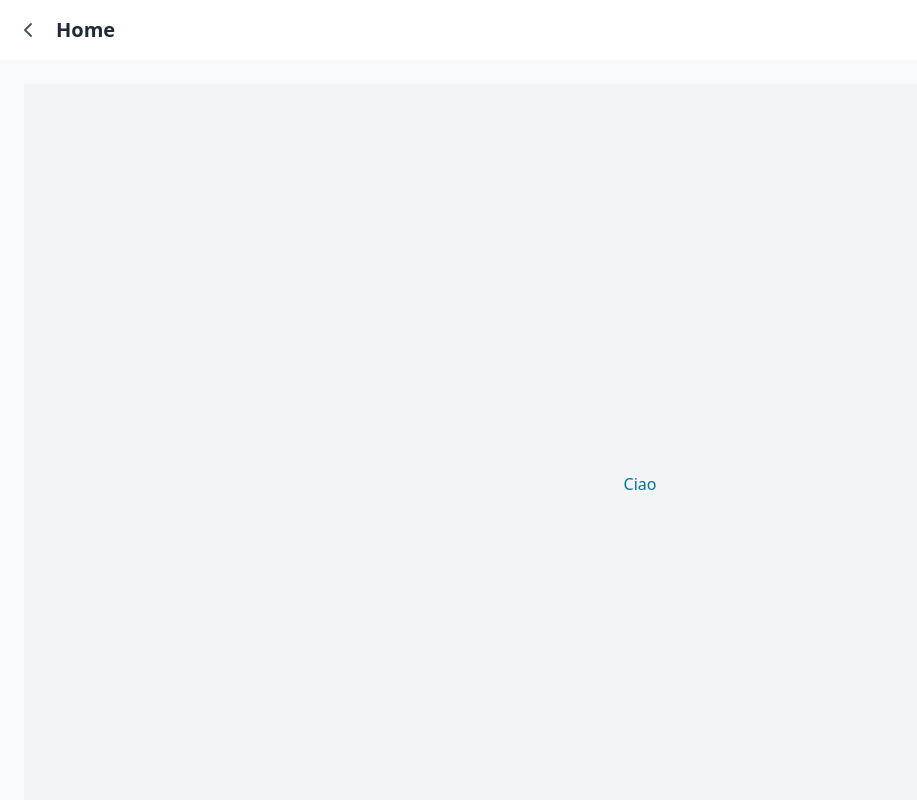
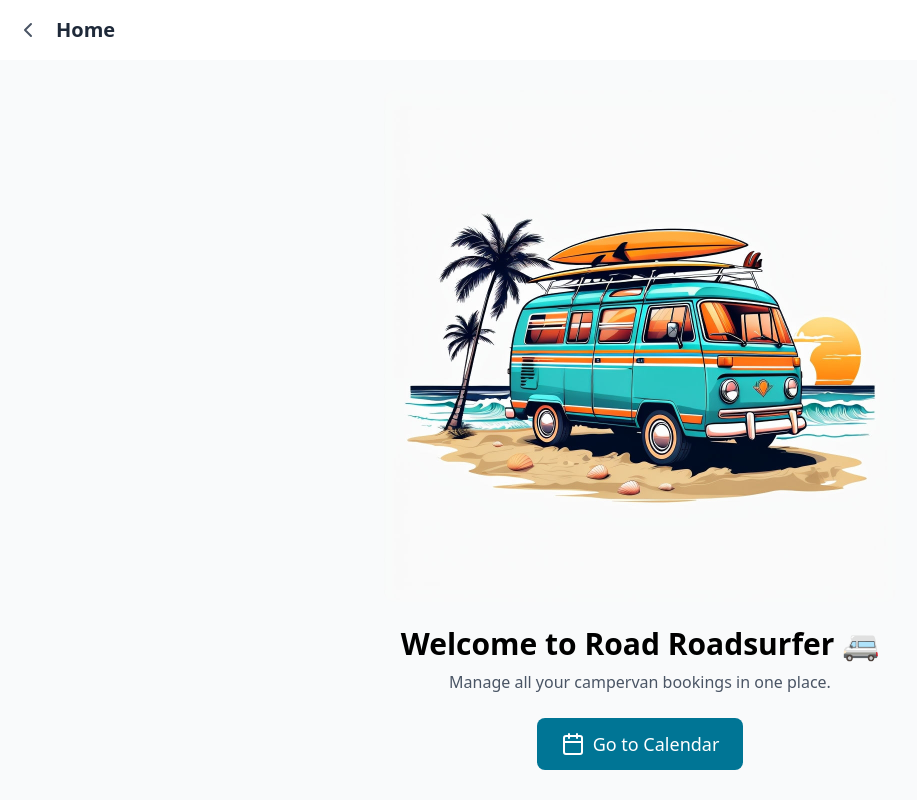
Before and after one commit to vallo87/booking-app, a Vue app: page / in a window 1280 px wide. Shown: the whole page, without its empty margins (0-917 px from the left). Built offline with nearby package versions, Linux system fonts and the light colour scheme; the HTML template or start-up script is replaced by a standard one.

Commit message:
feat: add assets + complete HomeView.vue

```diff
--- a/src/views/HomeView.vue
+++ b/src/views/HomeView.vue
@@ -1,9 +1,20 @@
-<script setup lang="ts"></script>
+<template>
+  <div class="flex flex-col justify-center items-center h-full text-center p-4">
+    <img src="/caravan.jpeg" alt="Cartoon Caravan" class="max-w-lg w-full rounded-xl mb-6" />
 
-<template>
-  <div class="w-full h-screen flex items-center justify-center bg-gray-100 p-0">
-    <h1 class="text-cyan-700">Ciao</h1>
+    <h1 class="text-2xl md:text-3xl font-semibold mb-2">Welcome to Road Roadsurfer 🚐</h1>
+    <p class="text-gray-600 mb-6 max-w-md">Manage all your campervan bookings in one place.</p>
+
+    <RouterLink
+      to="/calendar"
+      class="flex items-center px-6 py-3 bg-cyan-700 text-white hover:bg-cyan-200 hover:text-black text-lg font-medium rounded-lg transition"
+    >
+      <Calendar class="w-6 h-6 mr-2" />
+      <span>Go to Calendar</span>
+    </RouterLink>
   </div>
 </template>
 
-<style scoped></style>
+<script setup lang="ts">
+import { Calendar } from 'lucide-vue-next'
+</script>
```
Also changed, not shown: public/caravan.jpeg (added), 1 other file (tests, documents, lock files or other folders).
